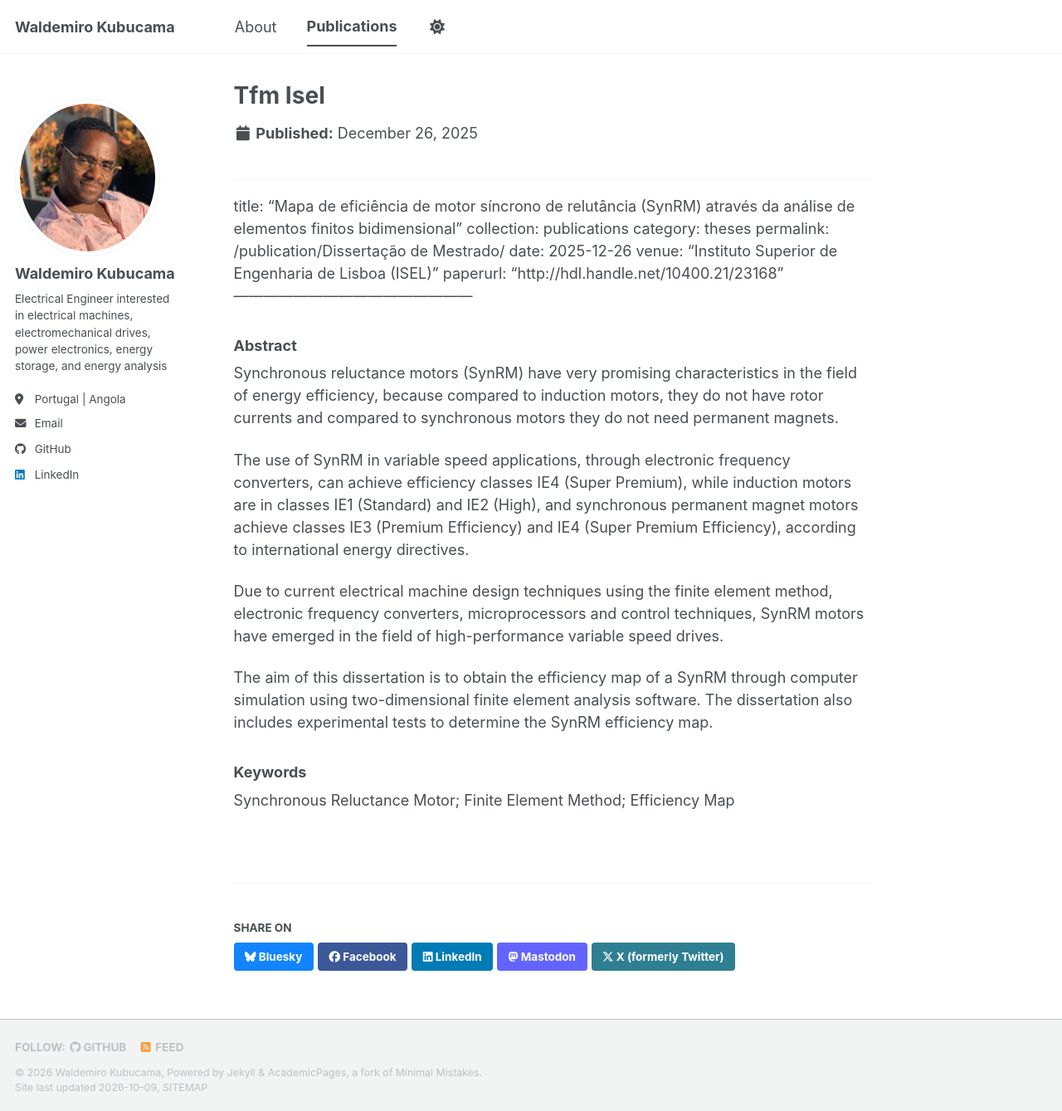
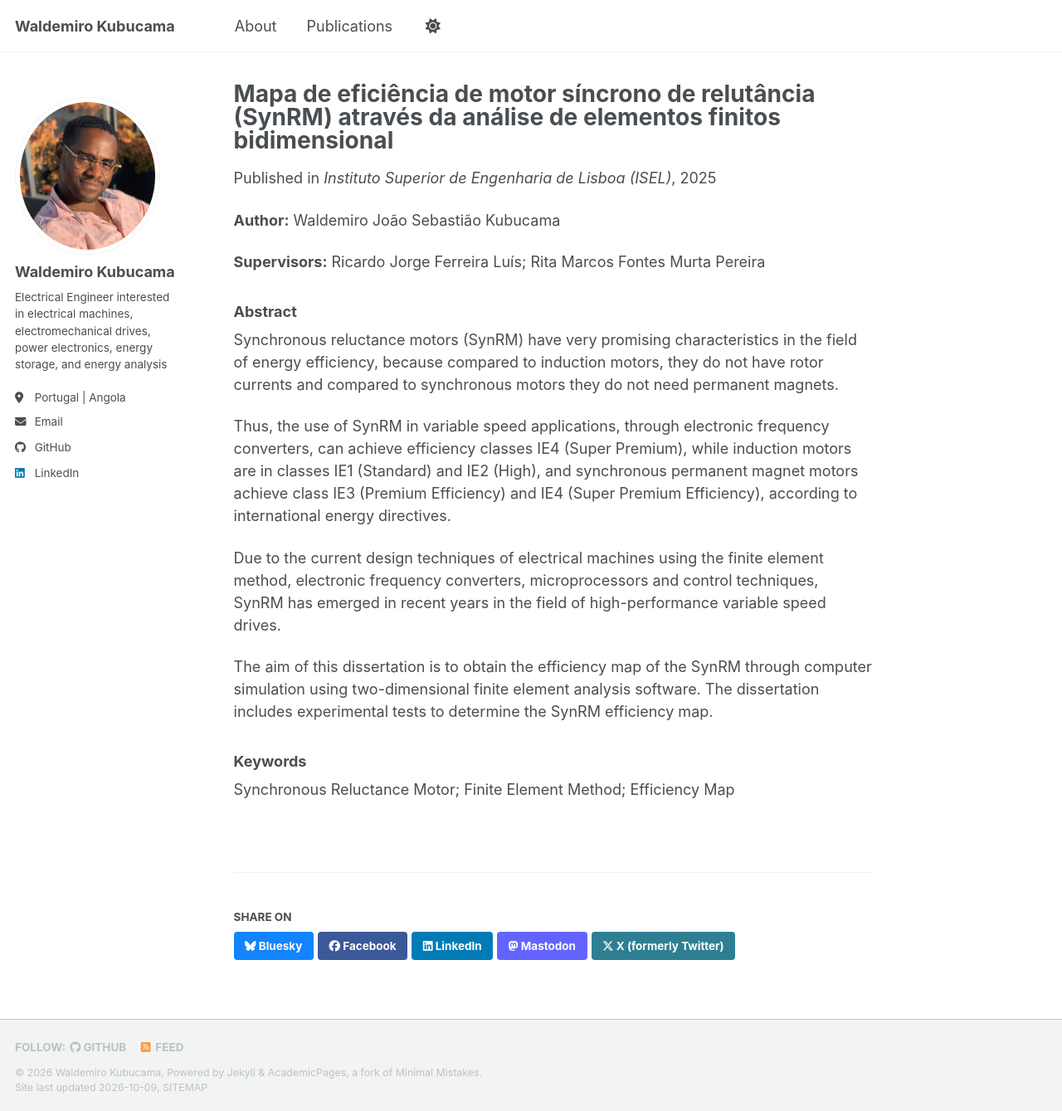
Before and after one commit to WaldemiroKubucama/WaldemiroKubucama, a Jekyll site: the page built from _publications/2025-12-26-TFM-ISEL.md, in a window 1280 px wide and 1339 px high. Shown: the whole window at 83% size. Built offline with Jekyll 4.4.1, drawn with Linux system fonts in a browser that asks for light colours; a style sheet for code colours, icons or effects is not loaded.

Commit message:
Update 2025-12-26-TFM-ISEL.md

```diff
--- a/_publications/2025-12-26-TFM-ISEL.md
+++ b/_publications/2025-12-26-TFM-ISEL.md
@@ -2,21 +2,26 @@
 title: "Mapa de eficiência de motor síncrono de relutância (SynRM) através da análise de elementos finitos bidimensional"
 collection: publications
 category: theses
-permalink: /publication/Dissertação de Mestrado/
-date: 2025-12-26
+permalink: /publication/mapa-eficiencia-synrm/
+excerpt: "Dissertação de mestrado sobre a obtenção do mapa de eficiência de um motor síncrono de relutância (SynRM) através da análise de elementos finitos bidimensional e de ensaios experimentais."
+date: 2025-01-01
 venue: "Instituto Superior de Engenharia de Lisboa (ISEL)"
 paperurl: "http://hdl.handle.net/10400.21/23168"
-------------------------------------------------
+---
+
+**Author:** Waldemiro João Sebastião Kubucama
+
+**Supervisors:** Ricardo Jorge Ferreira Luís; Rita Marcos Fontes Murta Pereira
 
 ### Abstract
 
 Synchronous reluctance motors (SynRM) have very promising characteristics in the field of energy efficiency, because compared to induction motors, they do not have rotor currents and compared to synchronous motors they do not need permanent magnets.
 
-The use of SynRM in variable speed applications, through electronic frequency converters, can achieve efficiency classes IE4 (Super Premium), while induction motors are in classes IE1 (Standard) and IE2 (High), and synchronous permanent magnet motors achieve classes IE3 (Premium Efficiency) and IE4 (Super Premium Efficiency), according to international energy directives.
+Thus, the use of SynRM in variable speed applications, through electronic frequency converters, can achieve efficiency classes IE4 (Super Premium), while induction motors are in classes IE1 (Standard) and IE2 (High), and synchronous permanent magnet motors achieve class IE3 (Premium Efficiency) and IE4 (Super Premium Efficiency), according to international energy directives.
 
-Due to current electrical machine design techniques using the finite element method, electronic frequency converters, microprocessors and control techniques, SynRM motors have emerged in the field of high-performance variable speed drives.
+Due to the current design techniques of electrical machines using the finite element method, electronic frequency converters, microprocessors and control techniques, SynRM has emerged in recent years in the field of high-performance variable speed drives.
 
-The aim of this dissertation is to obtain the efficiency map of a SynRM through computer simulation using two-dimensional finite element analysis software. The dissertation also includes experimental tests to determine the SynRM efficiency map.
+The aim of this dissertation is to obtain the efficiency map of the SynRM through computer simulation using two-dimensional finite element analysis software. The dissertation includes experimental tests to determine the SynRM efficiency map.
 
 ### Keywords
 
```
